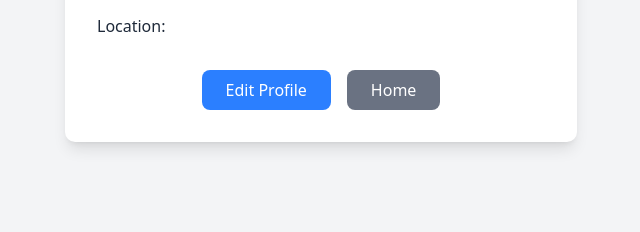
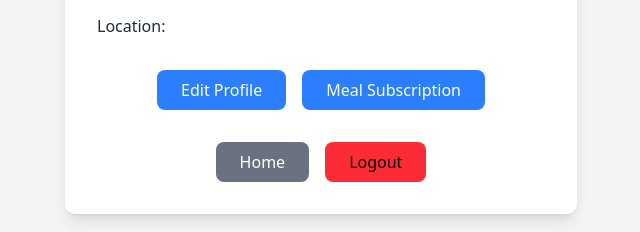
Before and after one commit to alee34161/CPSC-362-Project, a Next.js app in the folder cafeteria-ordering-system/frontend/: page /user in a window 1280 px wide. Shown: the part 314-546 px from the top of the page, without its empty margins (319-959 px from the left). Built offline with nearby package versions, Linux system fonts and the light colour scheme; no server answers.

Commit message:
Update UserForm.tsx

```diff
--- a/cafeteria-ordering-system/frontend/src/app/components/forms/UserForm.tsx
+++ b/cafeteria-ordering-system/frontend/src/app/components/forms/UserForm.tsx
@@ -56,11 +56,22 @@ export function UserForm() {
               Edit Profile
             </button>
           </Link>
+          <Link href="/meal-subscription">
+            <button className="bg-blue-500 text-white py-2 px-6 rounded-md hover:bg-blue-600 transition duration-300">
+              Meal Subscription
+            </button>
+          </Link>
+        </div>
+        <div className="mt-8 flex justify-center space-x-4">
           <Link href="/dashboard">
             <button className="bg-gray-500 text-white py-2 px-6 rounded-md hover:bg-gray-600 transition duration-300">
               Home
             </button>
           </Link>
+          {/* Unconnected Logout Button */}
+          <button className="bg-red-500 text-black py-2 px-6 rounded-md hover:bg-red-700 transition duration-300">
+            Logout
+          </button>
         </div>
       </div>
     </div>
```
